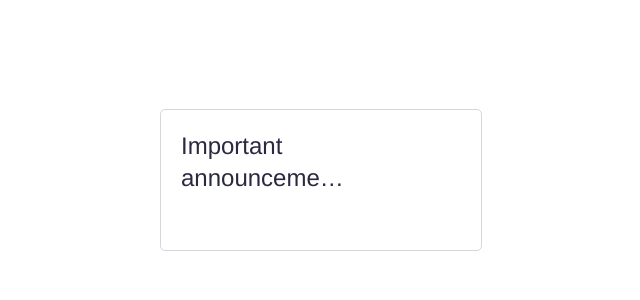
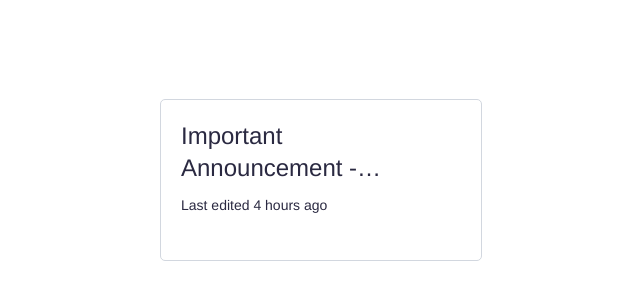
Before and after one commit to dlaurent123/cardjs, a React (Create React App) app: page / in a window 1280 px wide. Shown: the part 220-520 px from the top of the page, without its empty margins (319-959 px from the left). Built offline with nearby package versions, Linux system fonts and the light colour scheme.

Commit message:
create sub-heading component

```diff
--- a/src/App.js
+++ b/src/App.js
@@ -7,8 +7,9 @@ function App() {
         <Card.Body>
           <Card.Heading
             className="truncate"
-            text={"Important announcement- hello world"}
+            text={"Important Announcement - hello world"}
           />
+          <Card.SubHeading text={"Last edited 4 hours ago"} />
         </Card.Body>
       </Card>
     </div>
--- a/src/components/Card.js
+++ b/src/components/Card.js
@@ -1,6 +1,11 @@
 import React from "react";
 import classNames from "classnames";
-import { CardContainer, Body, Heading } from "./cardStyles/CardStyles";
+import {
+  CardContainer,
+  Body,
+  Heading,
+  SubHeading,
+} from "./cardStyles/CardStyles";
 
 const Card = ({ children, classes, ...rest }) => {
   return (
@@ -20,7 +25,7 @@ Card.Body = ({ children, classes, ...rest }) => {
 
 Card.Heading = ({ classes, text, ...rest }) => {
   return (
-    <div style={{ width: "15vw" }}>
+    <div style={{ width: "18vw" }}>
       <Heading className={classNames("card-heading", classes)} {...rest}>
         {text}
       </Heading>
@@ -28,4 +33,12 @@ Card.Heading = ({ classes, text, ...rest }) => {
   );
 };
 
+Card.SubHeading = ({ text, classes, ...rest }) => {
+  return (
+    <SubHeading className={classNames("card-sub-heading", classes)} {...rest}>
+      {text}
+    </SubHeading>
+  );
+};
+
 export { Card };
--- a/src/components/cardStyles/CardStyles.js
+++ b/src/components/cardStyles/CardStyles.js
@@ -2,9 +2,11 @@ import styled from "styled-components";
 
 export const Body = styled.div`
   display: flex;
-  margin: 10px;
+  /* margin: 20px; */
   min-width: 25vh;
   min-height: 15vh;
+  flex-direction: column;
+  padding: 20px;
 `;
 
 export const CardContainer = styled.div`
@@ -17,6 +19,7 @@ export const CardContainer = styled.div`
   min-width: 25vw;
   min-height: 15vh;
   overflow: hidden;
+  justify-content: center;
 `;
 
 export const Heading = styled.p`
@@ -24,6 +27,15 @@ export const Heading = styled.p`
   font-size: 24px;
   line-height: 32px;
   color: #2a2941;
-  margin: 10px;
+  margin-bottom: 10px;
   text-align: left;
 `;
+
+export const SubHeading = styled.h5`
+  display: flex;
+  font-family: Helvetica Neue;
+  color: #2a2941;
+  text-align: left;
+  font-size: 14px;
+  line-height: 22px;
+`;
```
